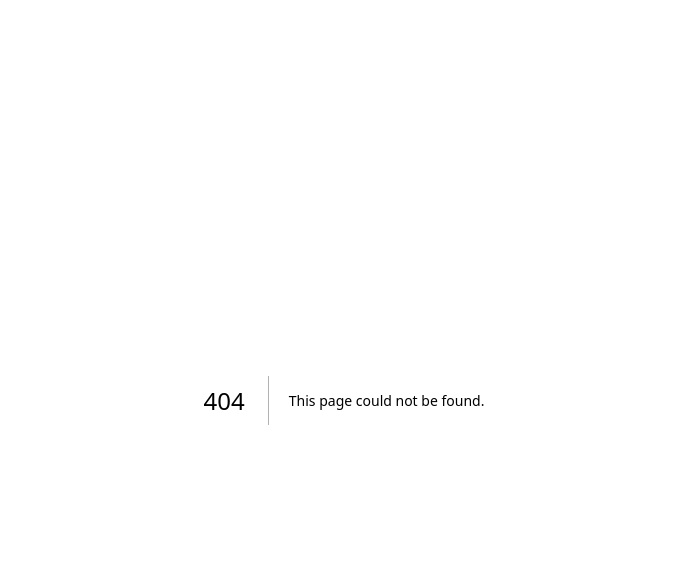
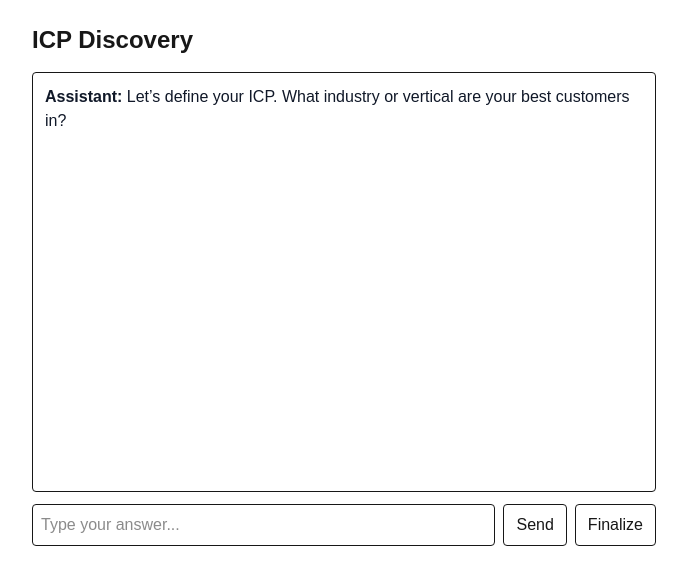
Before and after one commit to joeyhendrix/icp-wizard, a Next.js app: page /icp in a window 1280 px wide. Before the commit this address had no page. Shown: the top 584 px of the page, without its empty margins (296-983 px from the left). Built offline with nearby package versions, Linux system fonts and the light colour scheme.

Commit message:
feat(ui): add ICP chat wizard page

```diff
--- /dev/null
+++ b/app/icp/page.tsx
@@ -0,0 +1,111 @@
+"use client";
+import { useState } from "react";
+
+type Msg = { role: "user" | "assistant"; content: string };
+
+export default function Page() {
+  const [history, setHistory] = useState<Msg[]>([
+    { role: "assistant", content: "Let’s define your ICP. What industry or vertical are your best customers in?" }
+  ]);
+  const [input, setInput] = useState("");
+  const [busy, setBusy] = useState(false);
+  const [final, setFinal] = useState<{ md?: string; json?: string; companies?: string; people?: string }>({});
+
+  async function send(finalize = false) {
+    if (busy) return;
+    setBusy(true);
+    const res = await fetch("/api/icp", {
+      method: "POST",
+      headers: { "Content-Type": "application/json" },
+      body: JSON.stringify({ history, finalize })
+    });
+    const { text } = await res.json();
+
+    if (finalize) {
+      const md = pull(text, "---MARKDOWN---", "---JSON---");
+      const json = pull(text, "---JSON---", "---CSV_COMPANIES---");
+      const companies = pull(text, "---CSV_COMPANIES---", "---CSV_PEOPLE---");
+      const people = text.split("---CSV_PEOPLE---")[1]?.trim();
+      setFinal({ md, json, companies, people });
+      setHistory(h => [...h, { role: "assistant", content: "Done. Scroll down for your summary and files." }]);
+    } else {
+      setHistory(h => [...h, { role: "assistant", content: text }]);
+    }
+    setBusy(false);
+  }
+
+  function onSubmit(e: React.FormEvent) {
+    e.preventDefault();
+    if (!input.trim()) return;
+    setHistory(h => [...h, { role: "user", content: input.trim() }]);
+    setInput("");
+    setTimeout(() => send(false), 0);
+  }
+
+  return (
+    <main className="mx-auto max-w-2xl p-6">
+      <h1 className="text-2xl font-bold mb-4">ICP Discovery</h1>
+
+      <div className="space-y-3 border rounded p-3 h-[420px] overflow-auto bg-white">
+        {history.map((m, i) => (
+          <div key={i} className={m.role === "assistant" ? "text-gray-900" : "text-blue-700"}>
+            <b>{m.role === "assistant" ? "Assistant" : "You"}:</b> {m.content}
+          </div>
+        ))}
+      </div>
+
+      <form onSubmit={onSubmit} className="flex gap-2 mt-3">
+        <input
+          value={input}
+          onChange={(e) => setInput(e.target.value)}
+          placeholder="Type your answer..."
+          className="flex-1 border rounded p-2"
+        />
+        <button disabled={busy} className="border rounded px-3">Send</button>
+        <button type="button" disabled={busy} onClick={() => send(true)} className="border rounded px-3">
+          Finalize
+        </button>
+      </form>
+
+      {final.md && (
+        <section className="mt-8 space-y-4">
+          <h2 className="text-xl font-semibold">Summary</h2>
+          <pre className="whitespace-pre-wrap border p-3 rounded bg-white">{final.md}</pre>
+
+          <h3 className="font-semibold">ICP JSON</h3>
+          <pre className="overflow-auto border p-3 rounded bg-white">{final.json}</pre>
+
+          <h3 className="font-semibold">companies.csv</h3>
+          <pre className="overflow-auto border p-3 rounded bg-white">{final.companies}</pre>
+
+          <h3 className="font-semibold">people.csv</h3>
+          <pre className="overflow-auto border p-3 rounded bg-white">{final.people}</pre>
+
+          <div className="flex gap-2">
+            <Download name="companies.csv" data={final.companies || ""} />
+            <Download name="people.csv" data={final.people || ""} />
+            <Download name="icp.json" data={final.json || ""} />
+          </div>
+        </section>
+      )}
+    </main>
+  );
+}
+
+function pull(src: string, start: string, end: string) {
+  const s = src.indexOf(start);
+  const e = src.indexOf(end);
+  if (s === -1 || e === -1 || e <= s) return "";
+  return src.slice(s + start.length, e).trim();
+}
+
+function Download({ name, data }: { name: string; data: string }) {
+  function dl() {
+    const blob = new Blob([data], { type: "text/plain;charset=utf-8" });
+    const url = URL.createObjectURL(blob);
+    const a = document.createElement("a");
+    a.href = url; a.download = name; a.click();
+    URL.revokeObjectURL(url);
+  }
+  return <button onClick={dl} className="border rounded px-3">Download {name}</button>;
+}
```
